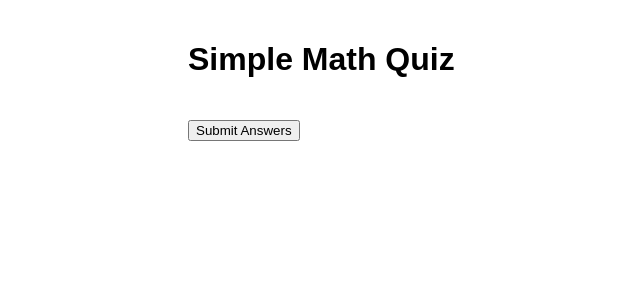
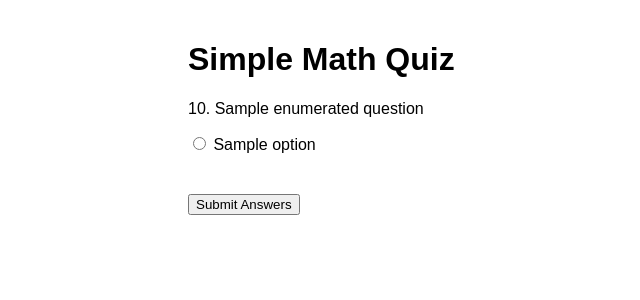
Before and after one commit to lovebarnowls/rendertest, a Flask app: template templates/index.html in a window 1280 px wide. Shown: the top 300 px of the page, without its empty margins (52-692 px from the left). Run offline with Flask 2, Linux system fonts and the light colour scheme; the template is opened without the code that fills it: most values are stand-ins (such as "Sample title", 1, 10 or a date in 2020).

Commit message:
Update index.html

```diff
--- a/templates/index.html
+++ b/templates/index.html
@@ -13,7 +13,7 @@
 <body>
     <h1>Simple Math Quiz</h1>
     <form id="quiz-form">
-        {% for i, q in enumerate(questions) %}
+        {% for i, q in enumerated_questions %}
         <div class="question">
             <p>{{ i+1 }}. {{ q.question }}</p>
             {% for option in q.options %}
```
